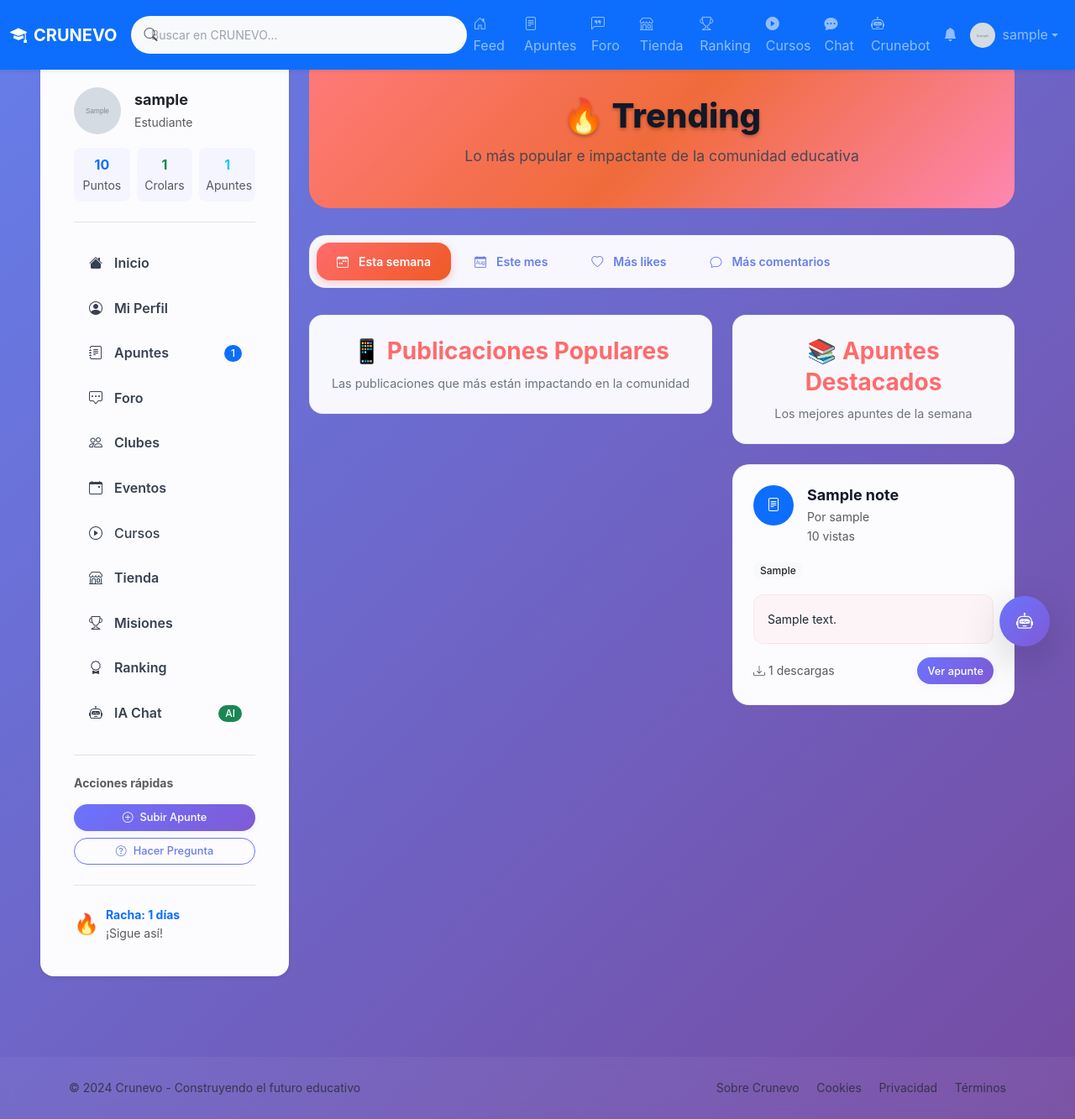
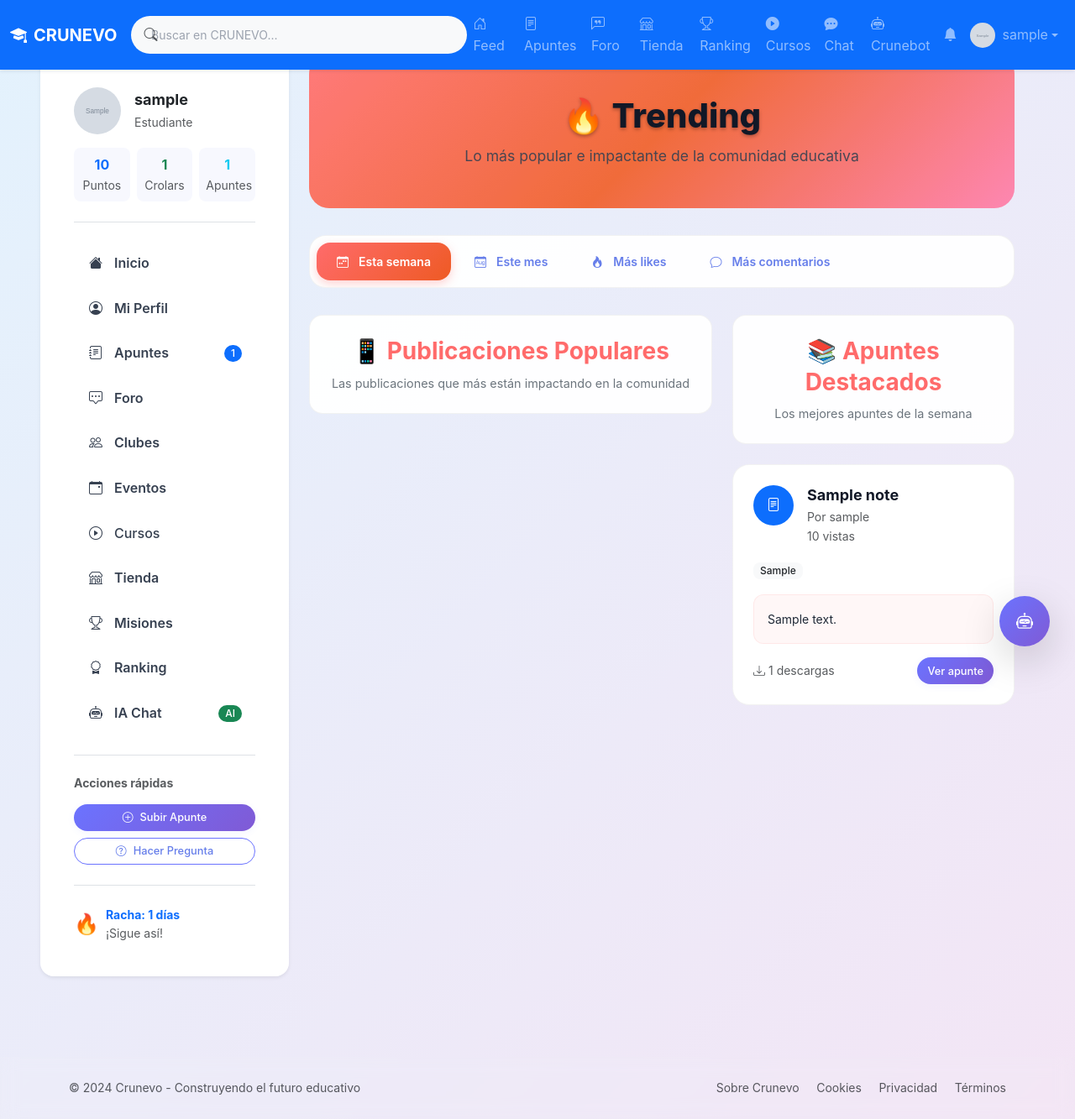
Before and after one commit to RoggerMS/Crunevo2, a Flask app: page /feed/trending in a window 1280 px wide. Shown: the whole page at 84% size. Run offline with Flask 3, Linux system fonts and the light colour scheme; a user stored in the database is signed in; tables that the repository leaves empty hold one stand-in row (values such as "Sample post"); grey boxes marked "Sample" are stand-in pictures; some libraries are stand-ins or nearby versions.

Commit message:
feat(feed): fire like icon and light theme

```diff
--- a/crunevo/static/css/style.css
+++ b/crunevo/static/css/style.css
@@ -17,7 +17,7 @@ body[data-bs-theme="dark"] {
 }
 
 body {
-  background: linear-gradient(135deg, #667eea 0%, #764ba2 100%);
+  background: linear-gradient(135deg, #E3F2FD 0%, #F3E5F5 100%);
   padding-top: 64px;
   font-family: "Inter", system-ui, sans-serif;
   min-height: 100vh;
--- a/crunevo/static/js/feed.js
+++ b/crunevo/static/js/feed.js
@@ -213,13 +213,13 @@ class FeedManager {
       const icon = btn.querySelector('i');
       if (data.status === 'added') {
         btn.classList.add('active');
-        if (icon) icon.classList.add('bi-heart-fill', 'text-danger');
-        if (icon) icon.classList.remove('bi-heart');
-        this.animateButton(btn, '❤️');
+        if (icon) icon.classList.add('bi-fire', 'text-danger');
+        if (icon) icon.classList.remove('bi-heart', 'bi-heart-fill');
+        this.animateButton(btn, '🔥');
       } else if (data.status === 'removed') {
         btn.classList.remove('active');
-        if (icon) icon.classList.remove('bi-heart-fill', 'text-danger');
-        if (icon) icon.classList.add('bi-heart');
+        if (icon) icon.classList.remove('bi-fire', 'text-danger');
+        if (icon) icon.classList.add('bi-fire');
       }
 
       this.showToast(data.status === 'added' ? '¡Te gusta esta publicación!' : 'Ya no te gusta esta publicación', 'success');
--- a/crunevo/templates/components/post_card.html
+++ b/crunevo/templates/components/post_card.html
@@ -116,7 +116,7 @@
       <button class="btn btn-ghost flex-fill d-flex align-items-center justify-content-center gap-2 like-btn {{ 'active' if user_reaction else '' }}"
               data-post-id="{{ post.id }}"
               data-reaction="👍">
-        <i class="bi bi-heart{% if user_reaction %}-fill text-danger{% endif %}"></i>
+        <i class="bi bi-fire{% if user_reaction %} text-danger{% endif %}"></i>
         <span class="d-none d-sm-inline">Me gusta</span>
         <span id="likeCount{{ post.id }}" class="badge bg-light text-dark rounded-pill">{{ post.likes or 0 }}</span>
       </button>
--- a/crunevo/templates/feed/_trending_posts.html
+++ b/crunevo/templates/feed/_trending_posts.html
@@ -24,7 +24,7 @@
 
   <div class="d-flex align-items-center justify-content-between">
     <div class="d-flex gap-3">
-      <span class="text-danger"><i class="bi bi-heart-fill me-1"></i>{{ post.likes or 0 }}</span>
+      <span class="text-danger"><i class="bi bi-fire me-1"></i>{{ post.likes or 0 }}</span>
       <span class="text-primary"><i class="bi bi-chat me-1"></i>{{ post.comment_count or 0 }}</span>
     </div>
     <a href="{{ url_for('feed.view_post', post_id=post.id) }}" class="btn btn-sm btn-outline-primary rounded-pill">
--- a/crunevo/templates/feed/trending.html
+++ b/crunevo/templates/feed/trending.html
@@ -184,7 +184,7 @@
             <i class="bi bi-calendar-month me-1"></i> Este mes
           </button>
           <button class="btn btn-outline-primary" data-filter="populares">
-            <i class="bi bi-heart me-1"></i> Más likes
+            <i class="bi bi-fire me-1"></i> Más likes
           </button>
           <button class="btn btn-outline-primary" data-filter="comentarios">
             <i class="bi bi-chat me-1"></i> Más comentarios
@@ -226,7 +226,7 @@
 
                 <div class="d-flex align-items-center justify-content-between">
                   <div class="d-flex gap-3">
-                    <span class="text-danger"><i class="bi bi-heart-fill me-1"></i>{{ post.likes or 0 }}</span>
+                    <span class="text-danger"><i class="bi bi-fire me-1"></i>{{ post.likes or 0 }}</span>
                     <span class="text-primary"><i class="bi bi-chat me-1"></i>{{ post.comment_count or 0 }}</span>
                   </div>
                   <a href="{{ url_for('feed.view_post', post_id=post.id) }}" class="btn btn-sm btn-outline-primary rounded-pill">
```
Also changed, not shown: AGENTS.md (+1 -0 lines), crunevo/static/css/feed.css (+16 -5 lines).
